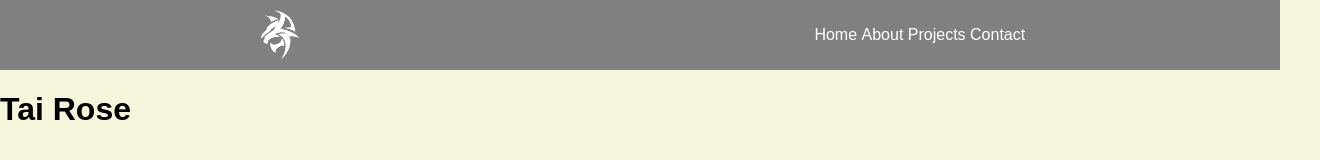
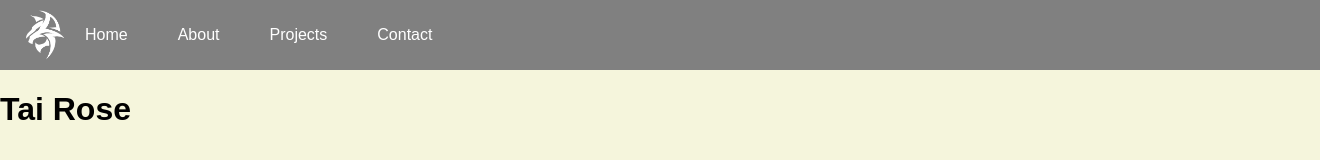
Before and after one commit to TLyncks/first-website, a website: page public/index.html in a window 1280 px wide. Shown: the whole page, 1320 px wide, since content can reach past the window. Drawn offline with Linux system fonts and the light colour scheme.

Commit message:
css update

```diff
--- a/public/css/styles.css
+++ b/public/css/styles.css
@@ -14,8 +14,7 @@ body {
   display: flex;
   z-index: 1000;
   align-items: center;
-  padding: 10px 0;
-  justify-content: space-around;
+  padding: 10px 20px;
 }
 
 .navbar img {
@@ -27,11 +26,14 @@ body {
   list-style-type: none;
   padding: 0;
   margin: 0;
+  display: flex;
+  gap: 20px;
 }
 
 .navbar li {
   display: inline-block;
   text-align: center;
+  padding: 15px;
 }
 
 .navbar a {
```
